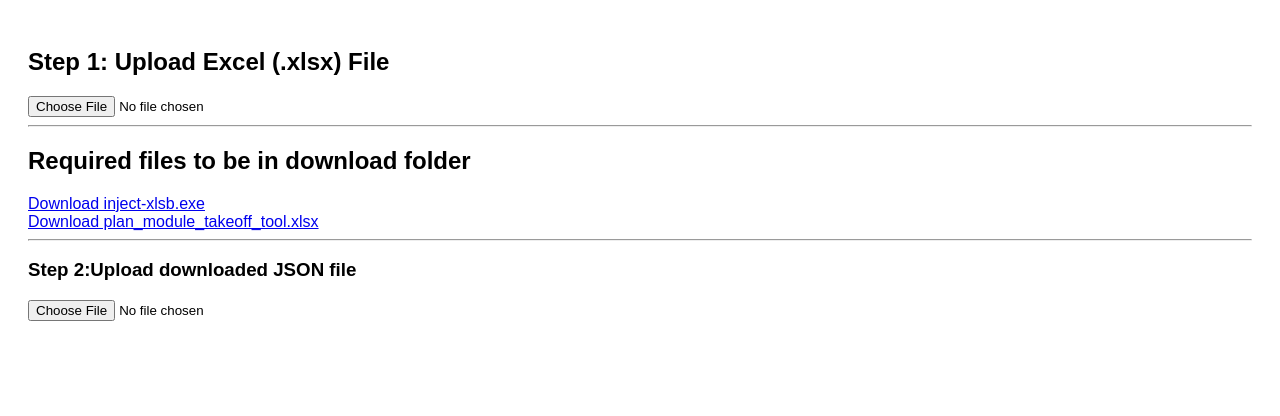
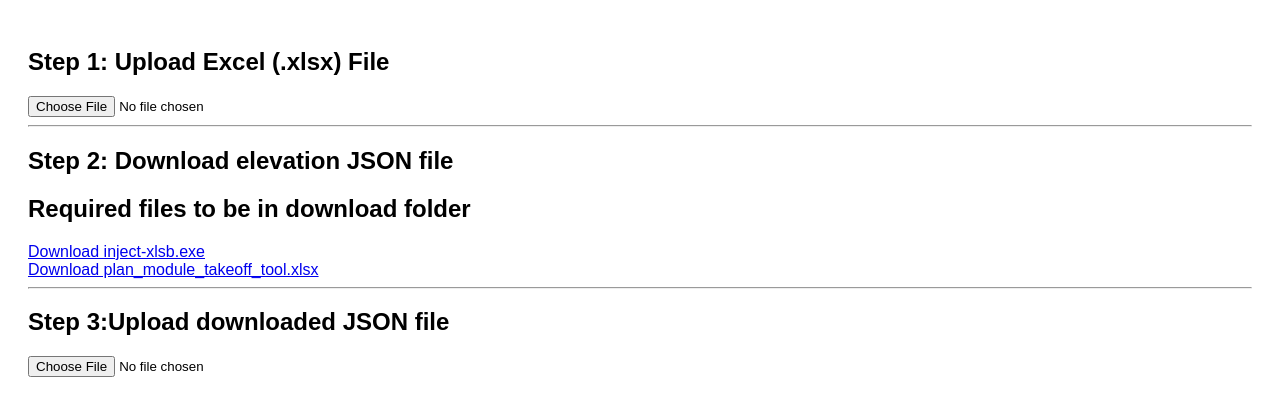
Before and after one commit to RichardMCGirt/Estimating-takeoff-export, a website: page index.html in a window 1280 px wide. Drawn offline with Linux system fonts and the light colour scheme.

Commit message:
semi automated

```diff
--- a/index.html
+++ b/index.html
@@ -18,8 +18,11 @@
   <input type="file" id="sourceFile" accept=".xlsx" />
 
   <hr>
+  <h2>Step 2: Download elevation JSON file</h2>
+
   <h2>Required files to be in download folder</h2>
   <a href="inject-xlsb.zip" download>Download inject-xlsb.exe</a><br>
+
   <a href="plan.zip" download>Download plan_module_takeoff_tool.xlsx</a>
 
 
@@ -29,9 +32,8 @@
   <!-- <button id="downloadJsonButton">Download merged-data.json</button> -->
 
   <hr>
-  <h3>Step 2:Upload downloaded JSON file</h3>
+  <h2>Step 3:Upload downloaded JSON file</h2>
   <input type="file" id="jsonUpload" accept=".json" />
-
 
 
   <!-- <button id="downloadButton" >Download Mapped takeoff template</button> -->
```
